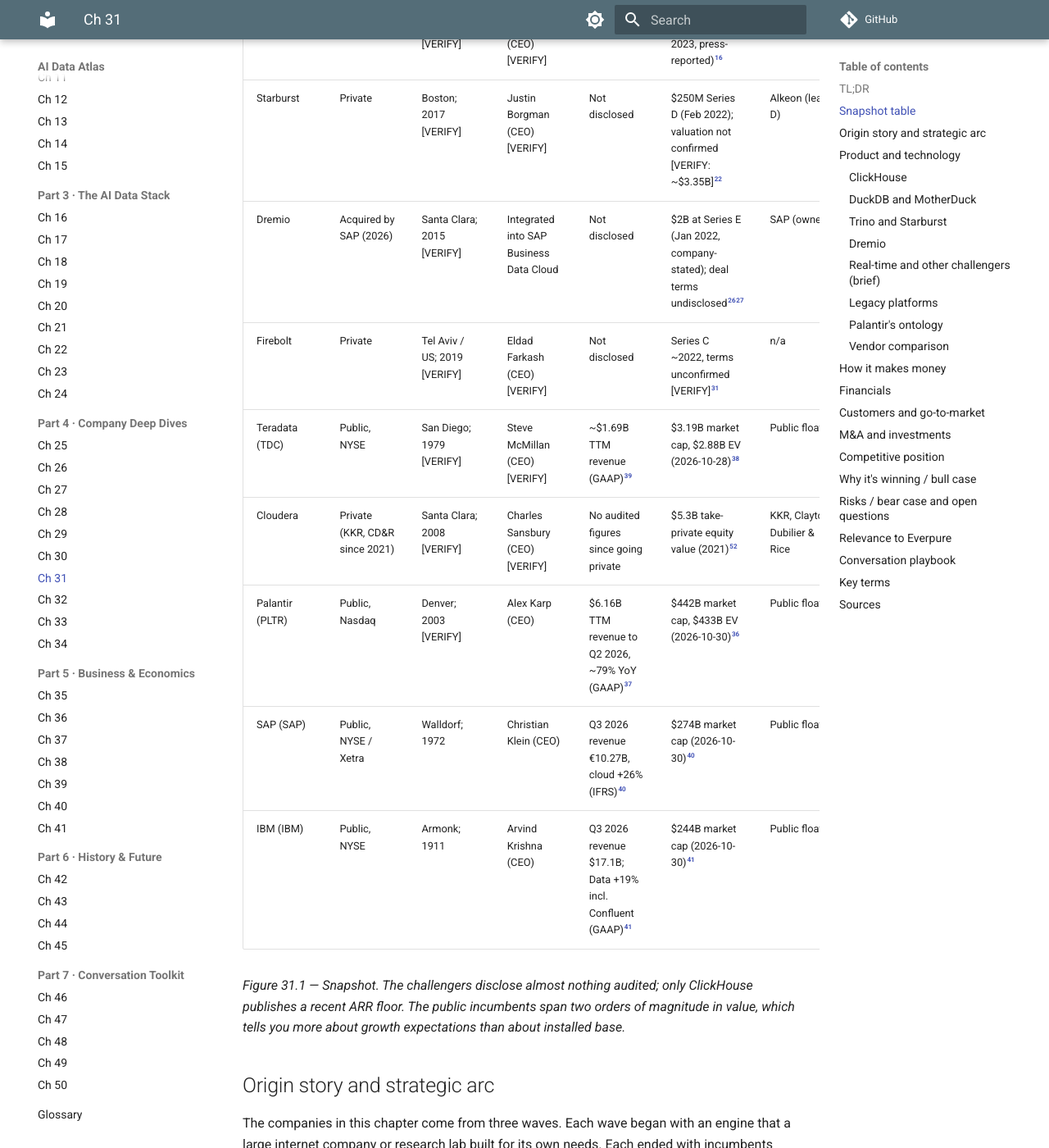
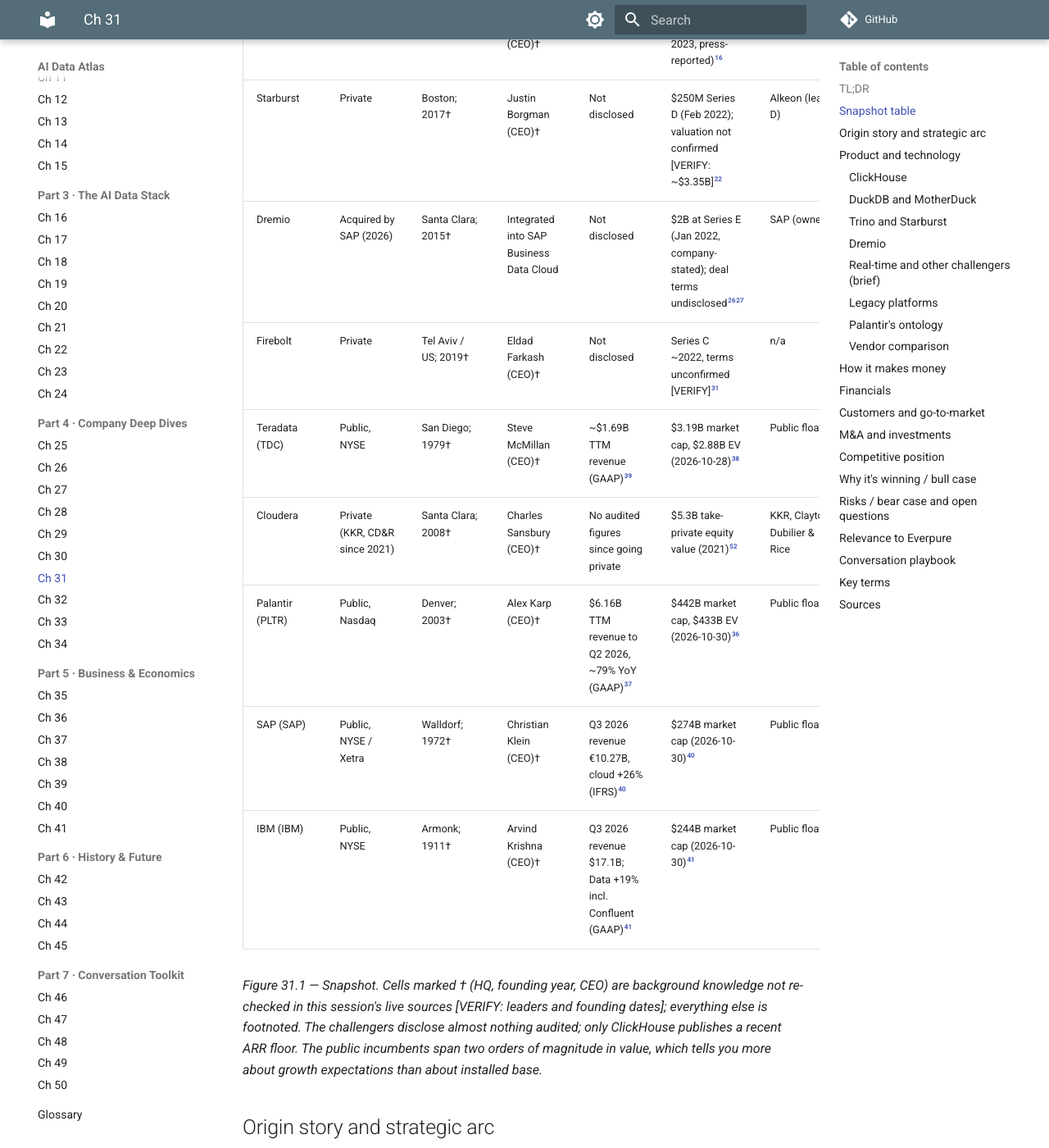
Before and after one commit to FrankHuang94/data_tech_db_claude, an MkDocs documentation site: the page built from docs/04-company-deep-dives/ch31-analytical-engine-challengers-legacy.md, in a window 1280 px wide and 1400 px high, scrolled down 1554 px. Shown: the whole window at 82% size. Built offline with MkDocs 1.6.1 and Material for MkDocs 9.7.7, drawn with Linux system fonts in a browser that asks for light colours; comment, search, counter and statistics services are not loaded; some of the changed text lies outside the part shown.

```diff
--- a/docs/04-company-deep-dives/ch31-analytical-engine-challengers-legacy.md
+++ b/docs/04-company-deep-dives/ch31-analytical-engine-challengers-legacy.md
@@ -13,19 +13,19 @@
 
 | Company | Status / owner | HQ / founded | Leader (public record) | Scale marker | Latest valuation or market cap | Key backers / owner |
 |---|---|---|---|---|---|---|
-| ClickHouse | Private | Spun out of Yandex; incorporated Sept 2021[^ch-inc] | Aaron Katz (CEO) [VERIFY] | >$250M ARR, >4,000 customers (May 2026, company-stated)[^ch-arr] | $15B post-money (Jan 2026, press-reported)[^ch-seriesd] | Dragoneer (D), Khosla (C), Index, Benchmark[^ch-seriesc][^ch-inc] |
+| ClickHouse | Private | Spun out of Yandex; incorporated Sept 2021[^ch-inc] | Aaron Katz (CEO)† | >$250M ARR, >4,000 customers (May 2026, company-stated)[^ch-arr] | $15B post-money (Jan 2026, press-reported)[^ch-seriesd] | Dragoneer (D), Khosla (C), Index, Benchmark[^ch-seriesc][^ch-inc] |
 | DuckDB / DuckLabs | MIT project; DuckLabs agreed to join AWS (Aug 2026) | Amsterdam; CWI research 2018, Labs spun out 2021[^duck-history] | Hannes Mühleisen, Mark Raasveldt (founders) | >30 staff (2026); duckdb.org >8M monthly unique visitors (company-stated)[^duck-history][^duck-40k] | Terms undisclosed[^aws-duck] | AWS (acquirer); IP held by DuckDB Foundation |
-| MotherDuck | Private | Seattle; 2022 [VERIFY] | Jordan Tigani (CEO) [VERIFY] | Not disclosed | ~$400M post-money (Sept 2023, press-reported)[^motherduck] | Felicis, a16z |
-| Starburst | Private | Boston; 2017 [VERIFY] | Justin Borgman (CEO) [VERIFY] | Not disclosed | $250M Series D (Feb 2022); valuation not confirmed [VERIFY: ~$3.35B][^starburst-d] | Alkeon (lead, D) |
-| Dremio | Acquired by SAP (2026) | Santa Clara; 2015 [VERIFY] | Integrated into SAP Business Data Cloud | Not disclosed | $2B at Series E (Jan 2022, company-stated); deal terms undisclosed[^dremio-e][^sap-dremio] | SAP (owner) |
-| Firebolt | Private | Tel Aviv / US; 2019 [VERIFY] | Eldad Farkash (CEO) [VERIFY] | Not disclosed | Series C ~2022, terms unconfirmed [VERIFY][^firebolt] | n/a |
-| Teradata (TDC) | Public, NYSE | San Diego; 1979 [VERIFY] | Steve McMillan (CEO) [VERIFY] | ~$1.69B TTM revenue (GAAP)[^fin-tdc] | $3.19B market cap, $2.88B EV (2026-10-28)[^comps-tdc] | Public float |
-| Cloudera | Private (KKR, CD&R since 2021) | Santa Clara; 2008 [VERIFY] | Charles Sansbury (CEO) [VERIFY] | No audited figures since going private | $5.3B take-private equity value (2021)[^ma-cloudera] | KKR, Clayton Dubilier & Rice |
-| Palantir (PLTR) | Public, Nasdaq | Denver; 2003 [VERIFY] | Alex Karp (CEO) | $6.16B TTM revenue to Q2 2026, ~79% YoY (GAAP)[^fin-pltr] | $442B market cap, $433B EV (2026-10-30)[^comps-pltr] | Public float |
-| SAP (SAP) | Public, NYSE / Xetra | Walldorf; 1972 | Christian Klein (CEO) | Q3 2026 revenue €10.27B, cloud +26% (IFRS)[^comps-sap] | $274B market cap (2026-10-30)[^comps-sap] | Public float |
-| IBM (IBM) | Public, NYSE | Armonk; 1911 | Arvind Krishna (CEO) | Q3 2026 revenue $17.1B; Data +19% incl. Confluent (GAAP)[^comps-ibm] | $244B market cap (2026-10-30)[^comps-ibm] | Public float |
+| MotherDuck | Private | Seattle; 2022† | Jordan Tigani (CEO)† | Not disclosed | ~$400M post-money (Sept 2023, press-reported)[^motherduck] | Felicis, a16z |
+| Starburst | Private | Boston; 2017† | Justin Borgman (CEO)† | Not disclosed | $250M Series D (Feb 2022); valuation not confirmed [VERIFY: ~$3.35B][^starburst-d] | Alkeon (lead, D) |
+| Dremio | Acquired by SAP (2026) | Santa Clara; 2015† | Integrated into SAP Business Data Cloud | Not disclosed | $2B at Series E (Jan 2022, company-stated); deal terms undisclosed[^dremio-e][^sap-dremio] | SAP (owner) |
+| Firebolt | Private | Tel Aviv / US; 2019† | Eldad Farkash (CEO)† | Not disclosed | Series C ~2022, terms unconfirmed [VERIFY][^firebolt] | n/a |
+| Teradata (TDC) | Public, NYSE | San Diego; 1979† | Steve McMillan (CEO)† | ~$1.69B TTM revenue (GAAP)[^fin-tdc] | $3.19B market cap, $2.88B EV (2026-10-28)[^comps-tdc] | Public float |
+| Cloudera | Private (KKR, CD&R since 2021) | Santa Clara; 2008† | Charles Sansbury (CEO)† | No audited figures since going private | $5.3B take-private equity value (2021)[^ma-cloudera] | KKR, Clayton Dubilier & Rice |
+| Palantir (PLTR) | Public, Nasdaq | Denver; 2003† | Alex Karp (CEO)† | $6.16B TTM revenue to Q2 2026, ~79% YoY (GAAP)[^fin-pltr] | $442B market cap, $433B EV (2026-10-30)[^comps-pltr] | Public float |
+| SAP (SAP) | Public, NYSE / Xetra | Walldorf; 1972† | Christian Klein (CEO)† | Q3 2026 revenue €10.27B, cloud +26% (IFRS)[^comps-sap] | $274B market cap (2026-10-30)[^comps-sap] | Public float |
+| IBM (IBM) | Public, NYSE | Armonk; 1911† | Arvind Krishna (CEO)† | Q3 2026 revenue $17.1B; Data +19% incl. Confluent (GAAP)[^comps-ibm] | $244B market cap (2026-10-30)[^comps-ibm] | Public float |
 
-*Figure 31.1 — Snapshot. The challengers disclose almost nothing audited; only ClickHouse publishes a recent ARR floor. The public incumbents span two orders of magnitude in value, which tells you more about growth expectations than about installed base.*
+*Figure 31.1 — Snapshot. Cells marked † (HQ, founding year, CEO) are background knowledge not re-checked in this session's live sources [VERIFY: leaders and founding dates]; everything else is footnoted. The challengers disclose almost nothing audited; only ClickHouse publishes a recent ARR floor. The public incumbents span two orders of magnitude in value, which tells you more about growth expectations than about installed base.*
 
 ## Origin story and strategic arc
 
```
Also changed, not shown: PROGRESS.md (+3 -3 lines), docs/04-company-deep-dives/ch28-hyperscaler-data-platforms.md (+4 -3 lines).
